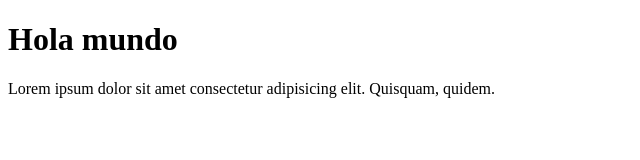
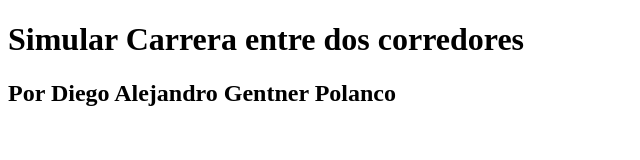
Before and after one commit to Diego-Gentner-Estructura-de-Datos-2021/02-Simular-Carrera-entre-dos-corredores, a plain HTML site: page src/index.html in a window 1280 px wide. Shown: the whole page, without its empty margins (0-640 px from the left). Drawn offline with Linux system fonts and the light colour scheme.

Commit message:
🧅 Fixed Bugs

```diff
--- a/src/game.js
+++ b/src/game.js
@@ -1,3 +1,5 @@
+import Dice from './dice.js'
+
 export default class Game {
 
     constructor() {
@@ -6,13 +8,14 @@ export default class Game {
         this._dice = new Dice();
     }
 
-    pushPlayer() {
+    runGame() {
         while (this._playerA < 100 && this._playerB < 100) {
 
             this._playerA = this._playerA + this.getPosition(this._dice.pushDice());
             this._playerB = this._playerB + this.getPosition(this._dice.pushDice());
             console.log('Jugador A: ' + this._playerA);
             console.log('Jugador B: ' + this._playerB);
+            console.log(' ');
 
         }
         return [this._playerA, this._playerB]
--- a/src/index.html
+++ b/src/index.html
@@ -4,13 +4,13 @@
     <meta charset="UTF-8">
     <meta http-equiv="X-UA-Compatible" content="IE=edge">
     <meta name="viewport" content="width=device-width, initial-scale=1.0">
-    <title>Document</title>
+    <title>3H - Diego - Simular Carrera entre dos corredores</title>
 </head>
 <body>
-    <h1>Hola mundo</h1>
-    <p>
-        Lorem ipsum dolor sit amet consectetur adipisicing elit. Quisquam, quidem.
-    </p>
+    <h1>
+        Simular Carrera entre dos corredores
+    </h1>
+    <h2>Por Diego Alejandro Gentner Polanco</h2>
 
     <script src="./main.js" type="module"></script>
 </body>
--- a/src/main.js
+++ b/src/main.js
@@ -1,60 +1,4 @@
-// class Dice {
+import Game from './game.js'
 
-//     pushDice() {
-//         return Math.floor(Math.random() * 6) + 1;
-//     }
-
-// }
-
-// class Game {
-
-//     constructor() {
-//         this._playerA = 0;
-//         this._playerB = 0;
-//         this._dice = new Dice();
-//     }
-
-//     pushPlayer() {
-//         while (this._playerA < 100 && this._playerB < 100) {
-
-//             this._playerA = this._playerA + this.getPosition(this._dice.pushDice());
-//             this._playerB = this._playerB + this.getPosition(this._dice.pushDice());
-//             console.log('Jugador A: ' + this._playerA);
-//             console.log('Jugador B: ' + this._playerB);
-
-//         }
-//         return [this._playerA, this._playerB]
-//     }
-
-//     getWinner(array) {
-
-//         if (array[0] >= 100 && array[1] >= 100 ) {
-//             return 'Empate'
-//         }
-
-//         if (array[0] > array[1]) {
-//             return 'Gano el Player A'
-//         }
-
-//         if (array[0] < array[1]) {
-//             return 'Gano el Player B'
-//         }
-
-//     }
-
-//     getPosition(value) {
-//         switch (value) {
-//             case 1: return 1;
-//             case 2: return 1;
-//             case 3: return 3;
-//             case 4: return 2;
-//             case 5: return 2;
-//             case 6: return 2;
-//             default: return 0;
-//         }
-//     }
-
-// }
-
-let game01 = new Game()
-console.log(game01.getWinner(game01.pushPlayer()))
+let partida = new Game();
+console.log(partida.getWinner(partida.runGame()));
```
